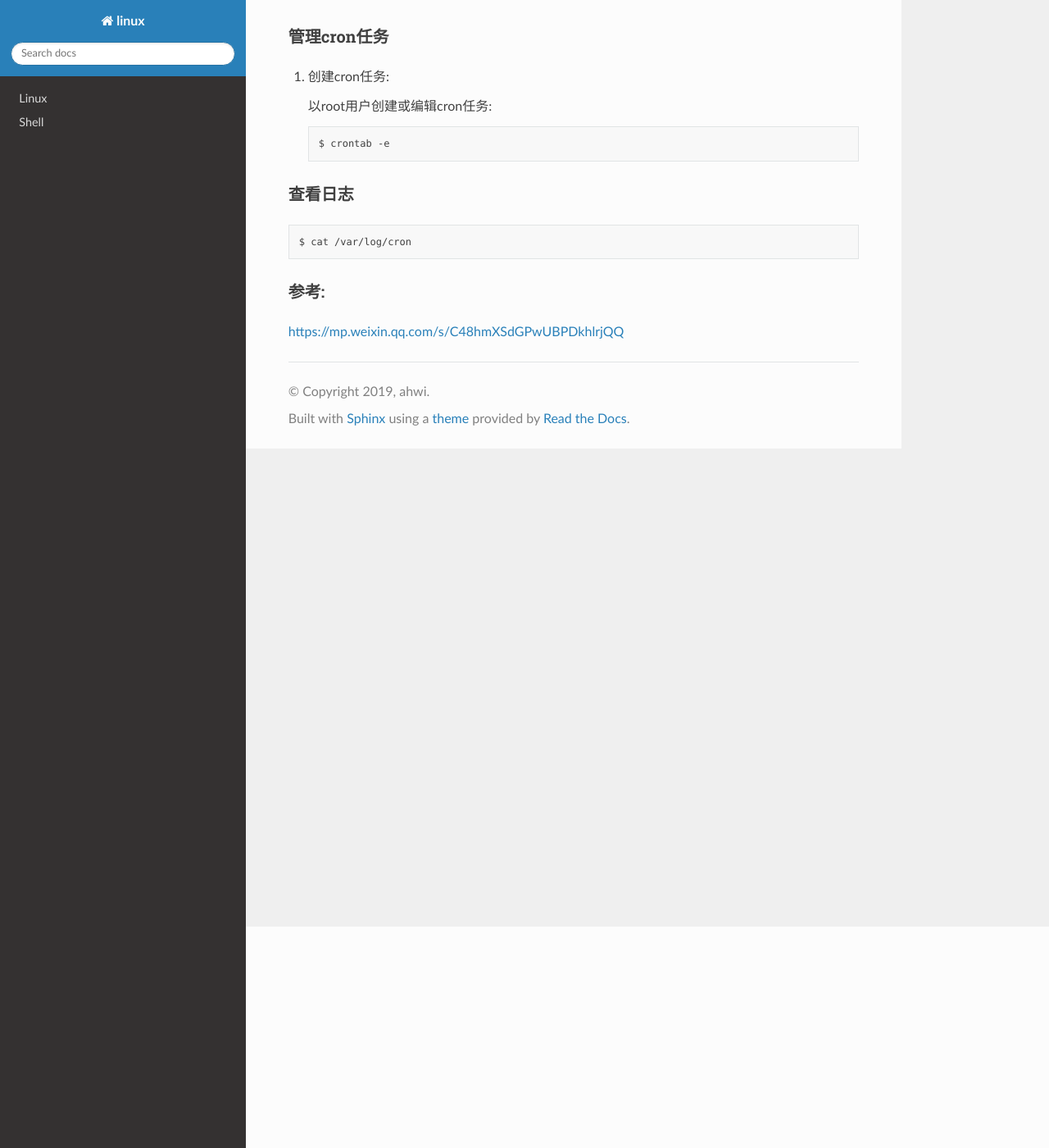
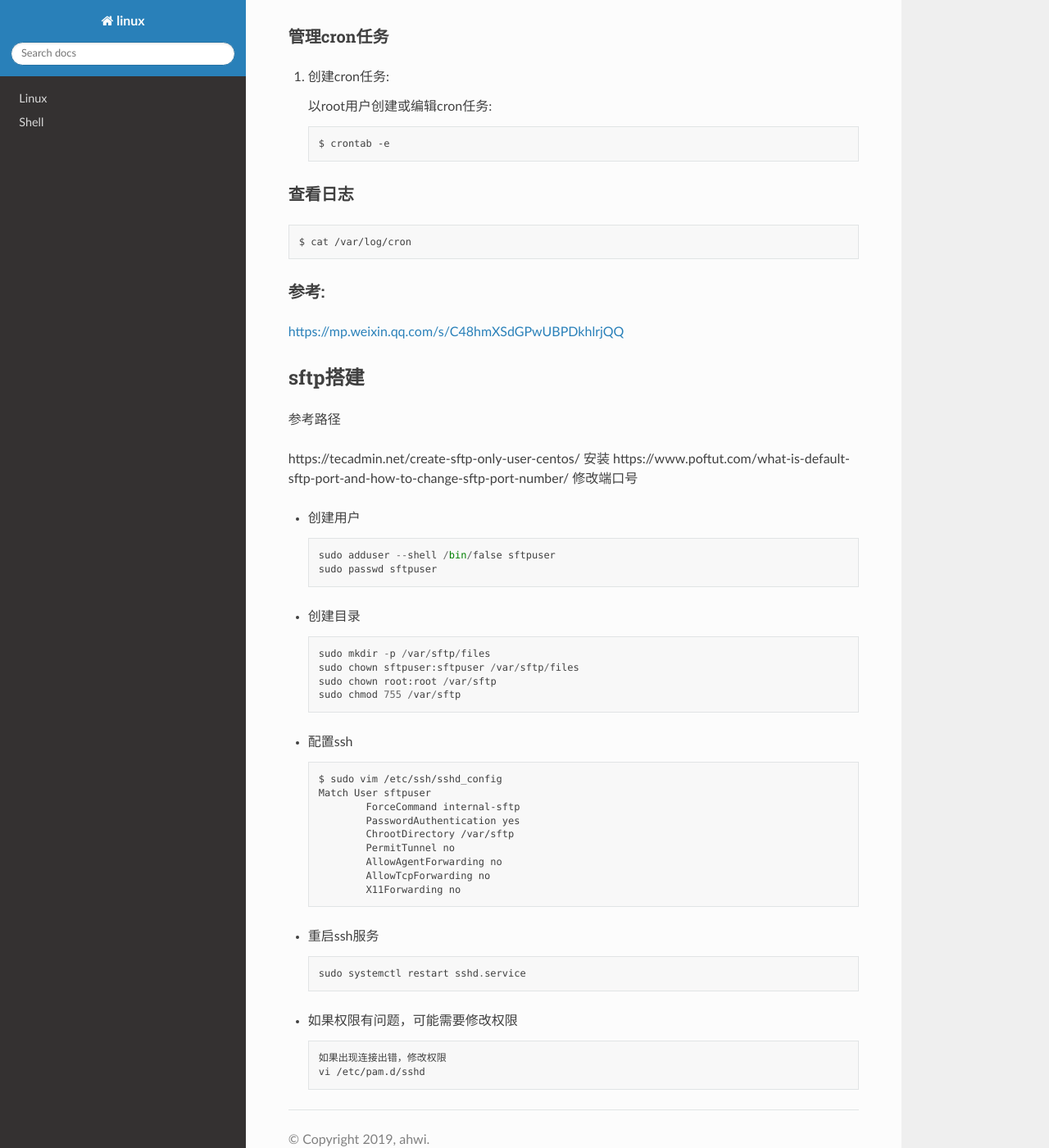
Before and after one commit to ahwi/LinuxNote, a Sphinx documentation site: the page built from source/Linux/tool.md, in a window 1280 px wide and 1400 px high, scrolled down 270 px. Shown: the whole window at 82% size. Built offline with Sphinx 7.4.7 and the Read the Docs theme 2.0.0, drawn with Linux system fonts in a browser that asks for light colours.

Commit message:
1. 更新unix环境编程笔记

````diff
--- a/source/Linux/tool.md
+++ b/source/Linux/tool.md
@@ -28,10 +28,58 @@ $ cat /var/log/cron
 
 
 
+### 参考:
+
+<https://mp.weixin.qq.com/s/C48hmXSdGPwUBPDkhlrjQQ>
 
 
 
+## sftp搭建
 
-### 参考:
+参考路径
 
-<https://mp.weixin.qq.com/s/C48hmXSdGPwUBPDkhlrjQQ>
+https://tecadmin.net/create-sftp-only-user-centos/ 安装
+https://www.poftut.com/what-is-default-sftp-port-and-how-to-change-sftp-port-number/ 修改端口号
+
+* 创建用户
+
+  ```
+  sudo adduser --shell /bin/false sftpuser
+  sudo passwd sftpuser
+  ```
+
+* 创建目录
+
+  ```
+  sudo mkdir -p /var/sftp/files
+  sudo chown sftpuser:sftpuser /var/sftp/files
+  sudo chown root:root /var/sftp
+  sudo chmod 755 /var/sftp
+  ```
+
+* 配置ssh
+
+  ```
+  $ sudo vim /etc/ssh/sshd_config
+  Match User sftpuser
+  	ForceCommand internal-sftp
+  	PasswordAuthentication yes
+  	ChrootDirectory /var/sftp
+  	PermitTunnel no
+  	AllowAgentForwarding no
+  	AllowTcpForwarding no
+  	X11Forwarding no
+  ```
+
+* 重启ssh服务
+
+  ```
+  sudo systemctl restart sshd.service
+  ```
+
+* 如果权限有问题，可能需要修改权限
+
+  ```
+  如果出现连接出错，修改权限
+  vi /etc/pam.d/sshd
+  ```
````
Also changed, not shown: source/Linux/unix环境高级编程.md (+43 -0 lines).
